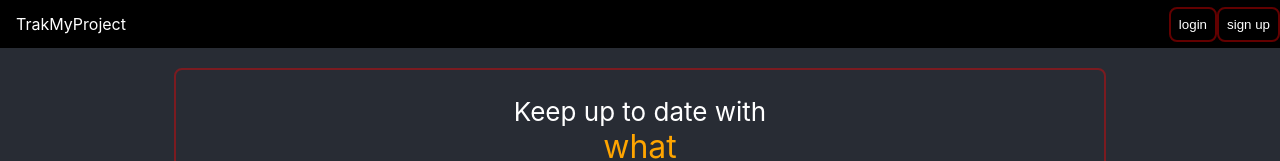
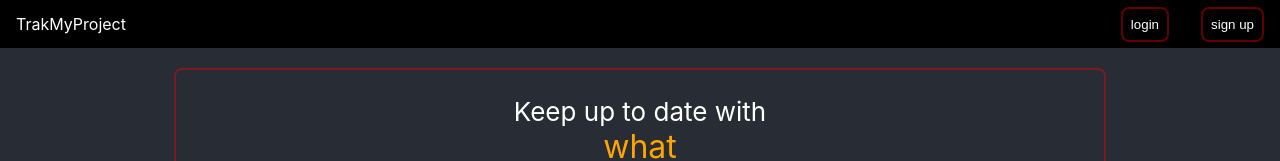
Before and after one commit to samuelfox1/trakmyproject, a React (Create React App) app: page / in a window 1280 px wide. Shown: the top 161 px of the page. Built offline with nearby package versions, Linux system fonts and the light colour scheme.

Commit message:
modify: class name for nav buttons

```diff
--- a/src/components/Nav/Nav.css
+++ b/src/components/Nav/Nav.css
@@ -40,7 +40,7 @@
     justify-content: space-around;
 }
 
-.logout-button {
+.nav-button {
     margin: 0 1rem
 }
 
--- a/src/components/Nav/Nav.js
+++ b/src/components/Nav/Nav.js
@@ -38,10 +38,10 @@
                 }
             </Flex>
             {loggedIn
-                ? <Button className='nav-login-item' onClick={handleLogout}>logout</Button>
+                ? <Button className='nav-button' onClick={handleLogout}>logout</Button>
                 : <div>
-                    <Button className='nav-login-item' onClick={handleLoginClick}>login</Button>
-                    <Button className='nav-login-item' onClick={handleSignUpClick} >sign up</Button>
+                    <Button className='nav-button' onClick={handleLoginClick}>login</Button>
+                    <Button className='nav-button' onClick={handleSignUpClick} >sign up</Button>
                 </div>
             }
         </nav>
```
